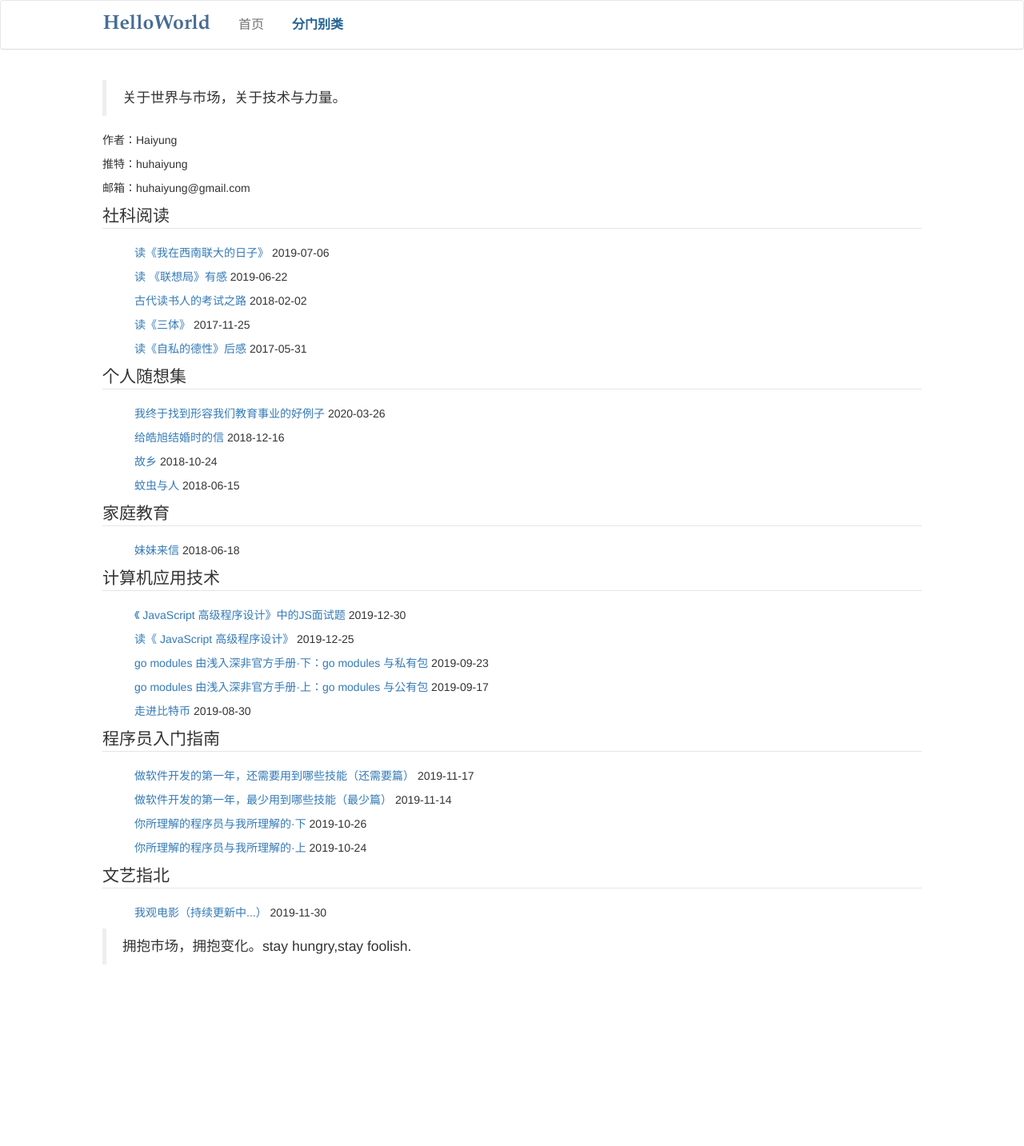
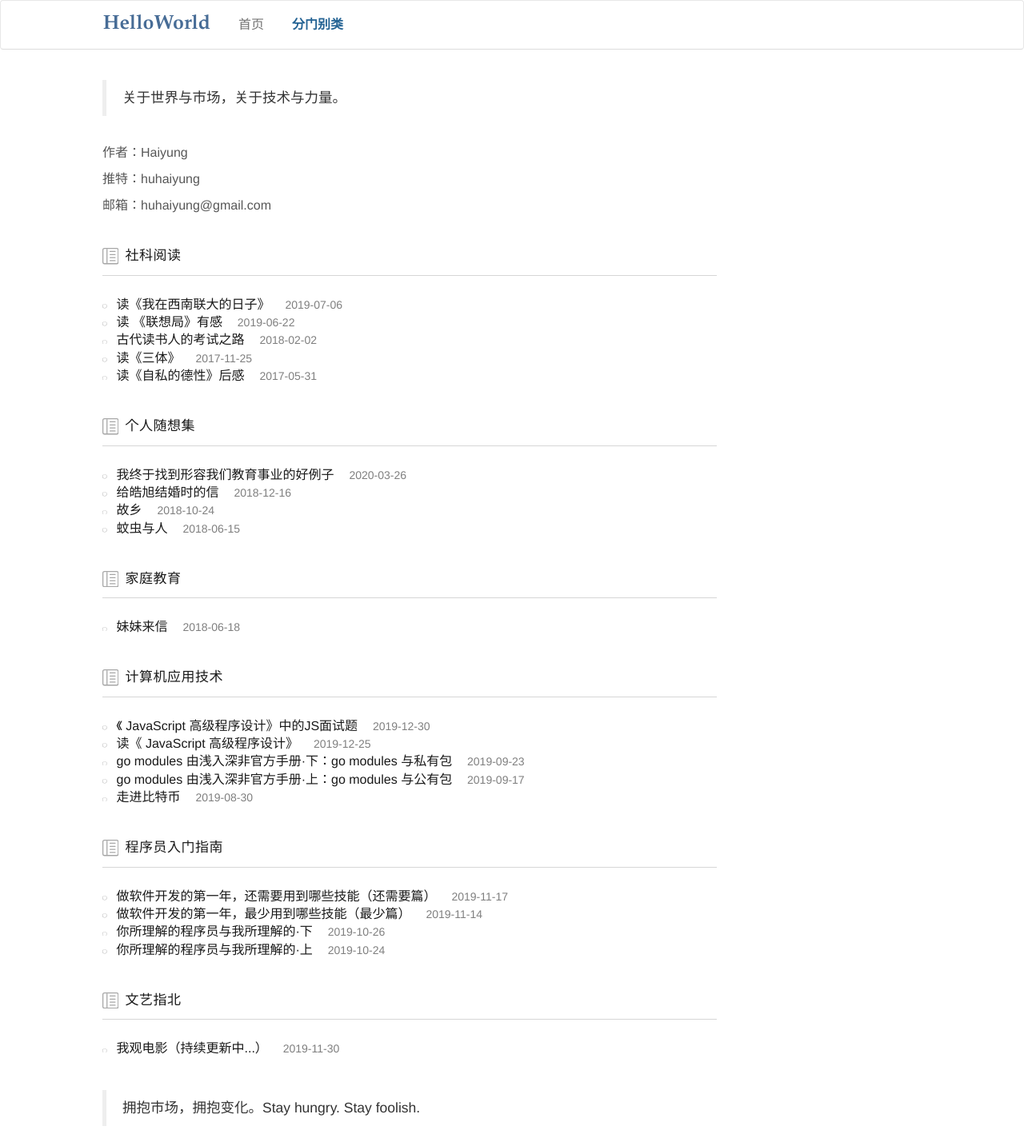
Before and after one commit to Haiyung/haiyung.github.io, a Jekyll site: the page built from pages/archive.md, in a window 1280 px wide. Shown: the whole page at 80% size. Built offline with Jekyll 4.4.1, drawn with Linux system fonts in a browser that asks for light colours; nearby versions of some CDN libraries; before the commit the page ends 1232 px from its top, so only the background shows below that.

Commit message:
update: my profile

```diff
--- a/css/home.css
+++ b/css/home.css
@@ -84,7 +84,65 @@
 }
 
 .archive-content {
-    margin: 38px 10% 2% 10%;
+    margin: 38px 30% 2% 10%;
+}
+
+.archive-author {
+    padding-top: 15px;
+    position: relative;
+    font-size: 16px!important;
+    color: #575757;
+}
+
+.archive-tag-head {
+    height: 36px;
+    font-size: 17px;
+    font-weight: 500;
+    letter-spacing: .5px;
+    color: rgba(0,0,0,.9);
+    display: flex;
+    align-items: center;
+    padding-bottom: 11px;
+    border-bottom: 1px solid #d6d6d6;
+    margin-bottom: 25px;
+}
+
+.archive-tag-head span {
+    margin-left: 8px;
+}
+
+.archive-main {
+    margin-top: 40px;
+}
+
+.archive-article-item {
+    margin-bottom: 18px;
+}
+
+.archive-article-item a {
+    font-size: 16px;
+    color: rgba(0,0,0,.9);
+    line-height: 1.4em;
+    text-decoration: none;
+    margin-right: 15px;
+    margin-left: 8px;
+    cursor: pointer;
+}
+
+.archive-article-item a:hover {
+    color: #10579e;
+    text-decoration: underline;
+}
+
+.archive-article-item .date {
+    font-size: 14px;
+    line-height: 1.4em;
+    color: rgba(0,0,0,.5);
+    display: inline-block;
+}
+
+.archive-bq {
+    margin-top: 40px;
 }
 
 @media screen and (max-width: 768px) {
--- a/pages/archive.md
+++ b/pages/archive.md
@@ -6,29 +6,45 @@ permalink: /archive
 
 > 关于世界与市场，关于技术与力量。
 
-作者：Haiyung
+<div class="archive-author">
+<p>作者：Haiyung</p>
 
-推特：huhaiyung
+<p>推特：huhaiyung</p>
 
-邮箱：huhaiyung@gmail.com
-
+<p>邮箱：huhaiyung@gmail.com</p>
+</div>
 
 {% for tag in site.tags %}
-  <div>
-	<legend id="{{ tag | first }}">{{ tag | first }}</legend>
-	<ul>
-	    {% for posts in tag %}
-	        {% for post in posts %}
-	            {% if post.url %}
-                    <p>
-                        <a class="pjaxlink" href="{{ site.baseurl }}{{ post.url }}">{{ post.title }}</a>
-                        <span>{{ post.date | date: "%Y-%m-%d" }}</span>
-                    </p>
+  <div class="archive-main">
+    <div class="archive-tag-head">
+        <svg class="bi bi-layout-text-sidebar-reverse" width="1.2em" height="1.2em" viewBox="0 0 16 16" fill="#A6A6A6" xmlns="http://www.w3.org/2000/svg">
+          <path fill-rule="evenodd" d="M2 1h12a1 1 0 011 1v12a1 1 0 01-1 1H2a1 1 0 01-1-1V2a1 1 0 011-1zm12-1a2 2 0 012 2v12a2 2 0 01-2 2H2a2 2 0 01-2-2V2a2 2 0 012-2h12z" clip-rule="evenodd"/>
+          <path fill-rule="evenodd" d="M5 15V1H4v14h1zm8-11.5a.5.5 0 00-.5-.5h-5a.5.5 0 000 1h5a.5.5 0 00.5-.5zm0 3a.5.5 0 00-.5-.5h-5a.5.5 0 000 1h5a.5.5 0 00.5-.5zm0 3a.5.5 0 00-.5-.5h-5a.5.5 0 000 1h5a.5.5 0 00.5-.5zm0 3a.5.5 0 00-.5-.5h-5a.5.5 0 000 1h5a.5.5 0 00.5-.5z" clip-rule="evenodd"/>
+        </svg>
+        <span>{{ tag | first }}</span>
+    </div>
+    <div class="archive-article-item">
+        {% for posts in tag %}
+            {% for post in posts %}
+                {% if post.url %}
+                    <div class="item-row">
+                        <svg class="bi bi-circle" width="0.4em" height="0.4em" viewBox="0 0 16 16" fill="#A6A6A6" xmlns="http://www.w3.org/2000/svg">
+                          <path fill-rule="evenodd" d="M8 15A7 7 0 108 1a7 7 0 000 14zm0 1A8 8 0 108 0a8 8 0 000 16z" clip-rule="evenodd"/>
+                        </svg>
+                        <a class="item-url" href="{{ site.baseurl }}{{ post.url }}">{{ post.title }}</a>
+                        <div class="date">
+                            <span>
+                                {{ post.date | date: "%Y-%m-%d" }}
+                            </span>
+                        </div>
+                    </div>
                 {% endif %}
             {% endfor %}
         {% endfor %}
-    </ul>
+    </div>
   </div>
 {% endfor %}
 
-> 拥抱市场，拥抱变化。stay hungry,stay foolish.
+<blockquote class="archive-bq">
+  <p>拥抱市场，拥抱变化。Stay hungry. Stay foolish.</p>
+</blockquote>
```
Also changed, not shown: pages/404.md (+3 -3 lines), pages/tags.md (deleted, +0 -18 lines).
